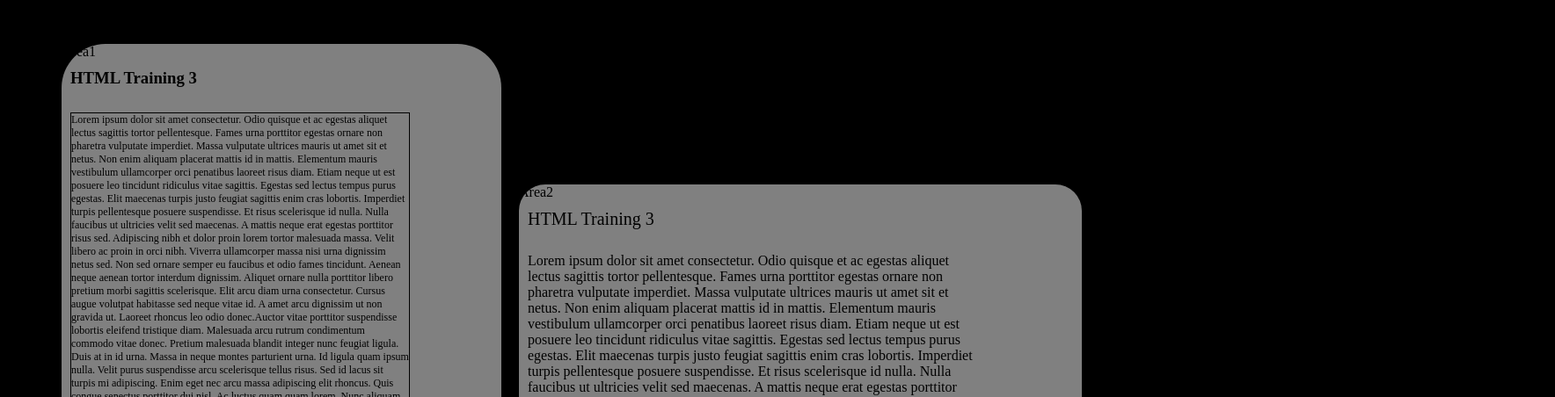
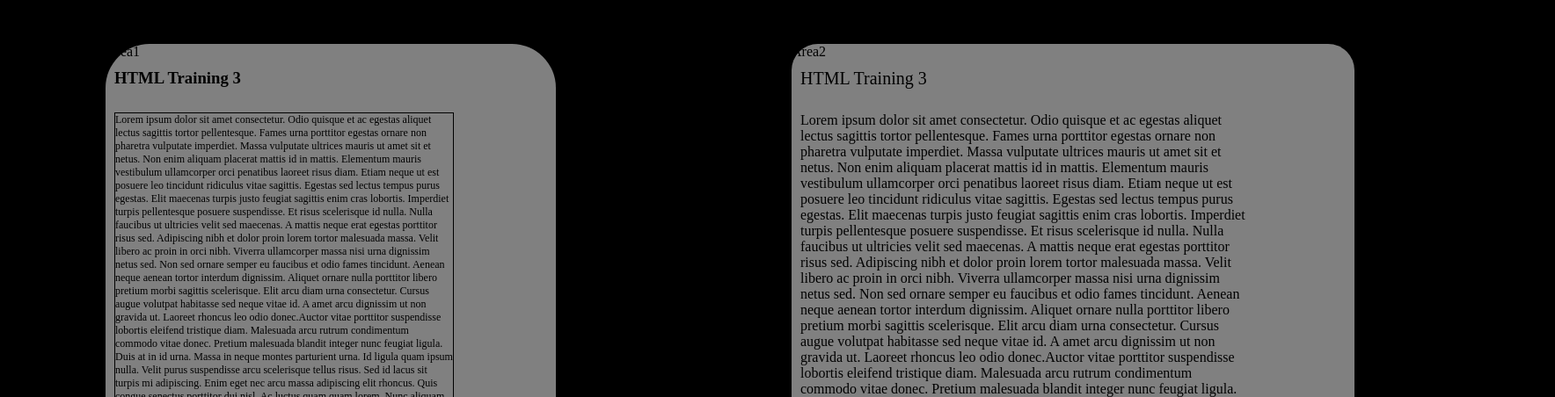
Before and after one commit to personarpgg/remember-HTML-Training-3, a plain HTML site: page index.html in a window 1280 px wide. Shown: the top 452 px of the page at 88% size, 1768 px wide, since content can reach past the window. Drawn offline with Linux system fonts and the light colour scheme.

Commit message:
check : position 값 조정 완료

```diff
--- a/index.html
+++ b/index.html
@@ -45,6 +45,9 @@
     Area1.style.marginRight = "20px";
     Area1.style.marginLeft = "20px";
     Area1.style.borderRadius = "50px";
+    Area1.style.position = "absolute";
+    Area1.style.left = "100px";
+    Area1.style.top = "50px";
 
 
     root.appendChild(Area1); //area1에 종속
@@ -92,7 +95,14 @@
     Area2.style.width = "50vw";
     Area2.style.height = "60vh";
     Area2.style.borderRadius = "30px";
+
+    Area2.style.position = "absolute";
+    Area2.style.left = "900px";
+    Area2.style.top = "50px";
+
     root.appendChild(Area2); //area2에 종속
+
+
 
     const Area2Div = document.createElement("div");
     // Area2Div.style.backgroundColor = "gray";
@@ -142,6 +152,11 @@
     Area3.style.width = "60vw";
     Area3.style.height = "30vh";
     Area3.style.display = "flex";
+
+    Area3.style.position = "absolute";
+    Area3.style.left = "100px";
+    Area3.style.top = "700px";
+
     Area2.appendChild(Area3); //area2에 종속
 
 
```
